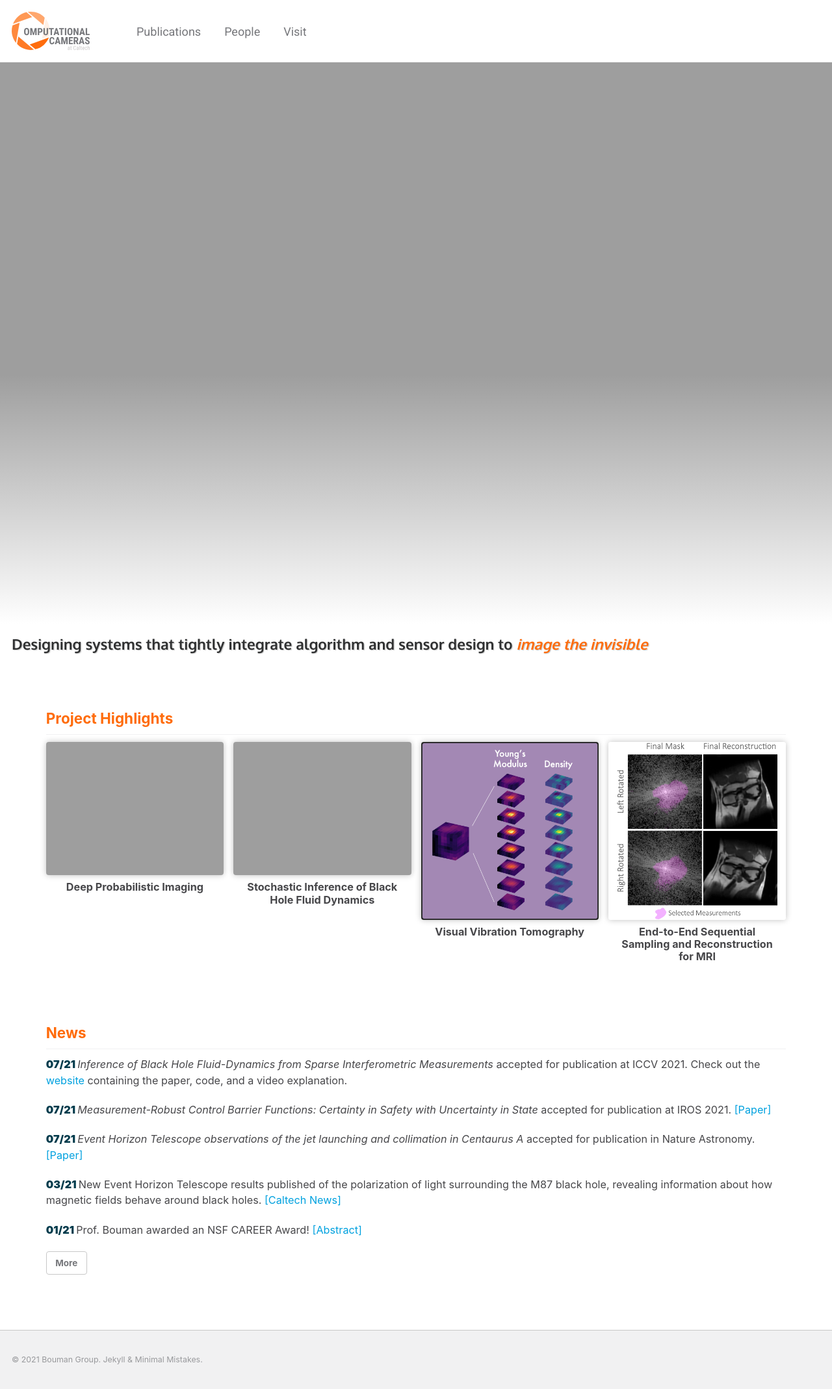
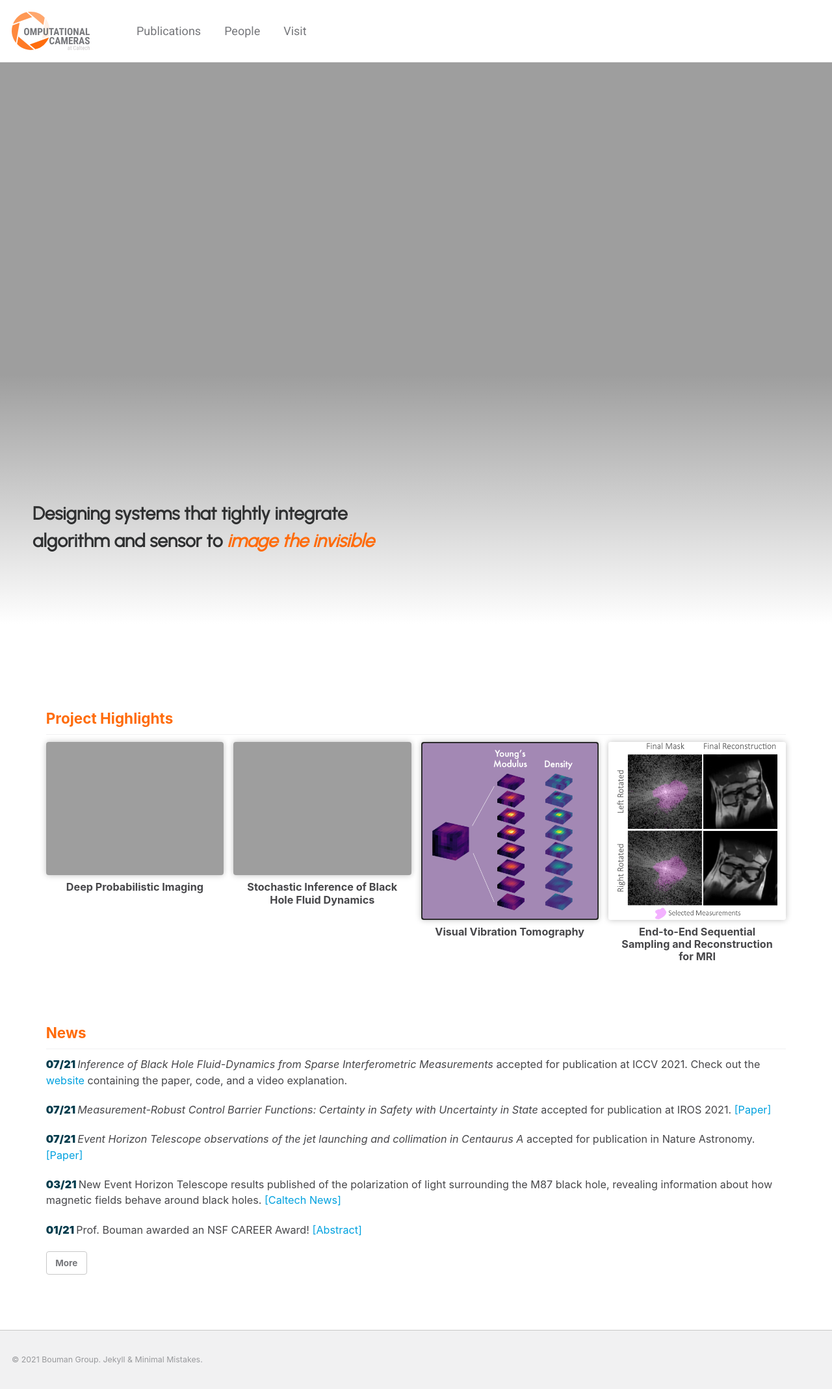
Before and after one commit to boumangroup/boumangroup.github.io, a Jekyll site: the page built from index.html, in a window 1280 px wide. Shown: the whole page at 65% size. Built offline with Jekyll 4.4.1, drawn with Linux system fonts in a browser that asks for light colours; a script that is not in the unit is left out; the list of posts is cut into pages by our own code.

Commit message:
restyle tagline

```diff
--- a/_includes/head.html
+++ b/_includes/head.html
@@ -18,7 +18,7 @@
 <!-- For all browsers -->
 <style>
   @import url('https://fonts.googleapis.com/css2?family=Roboto&family=Roboto+Condensed&display=swap');
-  @import url('https://fonts.googleapis.com/css2?family=Oxygen:wght@700&display=swap');
+  @import url('https://fonts.googleapis.com/css2?family=Urbanist&display=swap');
 </style>
 <link rel="stylesheet" href="{{ base_path }}/assets/css/main.css">
 
--- a/_includes/page__hero.html
+++ b/_includes/page__hero.html
@@ -56,7 +56,7 @@
     {% endif %} -->
     <!-- HARD CODED TAGLINE -->
     {% if page.tagline %}
-      <span><p class="page__lead">Designing systems that tightly integrate algorithm and sensor design to <font class="page__lead-emphasize"><em>image the invisible</em></font></p></span>
+      <div class="page__lead-container"><p class="page__lead">Designing systems that tightly integrate<br>algorithm and sensor to <font class="page__lead-emphasize"><em>image the invisible</em></font></p></div>
     {% endif %}
   </div>
   {% endif %}
--- a/assets/_scss/_page.scss
+++ b/assets/_scss/_page.scss
@@ -43,24 +43,27 @@
   }
 }
 
+.page__lead-container {
+  width: 60%;
+  margin-left: 50px;
+}
+
 .page__lead {
   width: 100%;
   font-family: $hero-font-family;
-  font-size: $type-size-4;
   font-weight: 700;
   color: $darker-gray;
-  text-shadow: 0.05em 0.05em 0.05em $light-gray;
 
-  @media screen and (max-width: 420px) {
-    font-size: 1.5vh;
+  @media (max-width: $large) {
+    font-size: $type-size-4;
   }
 
-  @media screen and (max-width: 360px) {
-    font-size: 1vh;
+  @media (min-width: $large) {
+    font-size: $type-size-3;
   }
 
-  @media screen and (max-width: 240px) {
-    font-size: 0.5vh;
+  @media (max-width: $medium-wide) {
+    visibility: hidden;
   }
 }
 
@@ -207,6 +210,8 @@
   background: -ms-linear-gradient(top,  rgba(255,255,255,0) 0%,rgba(255,255,255,1) 80%);
   background: linear-gradient(to bottom,  rgba(255,255,255,0) 0%,rgba(255,255,255,1) 80%);
   filter: progid:DXImageTransform.Microsoft.gradient( startColorstr='#00ffffff', endColorstr='#ffffff',GradientType=0 );
+  display: flex;
+  align-items: center;
 }
 
 .page__hero-image-gradient span {
--- a/assets/_scss/_variables.scss
+++ b/assets/_scss/_variables.scss
@@ -30,7 +30,7 @@ $garamond                   : Garamond, serif;
 
 $global-font-family         : $sans-serif;
 $header-font-family         : $sans-serif;
-$hero-font-family           : 'Oxygen', sans-serif;
+$hero-font-family           : 'Urbanist', sans-serif;
 $caption-font-family        : $serif;
 
 /* type scale */
--- a/index.html
+++ b/index.html
@@ -1,6 +1,5 @@
 ---
 layout: single
-classes: wide
 tagline: true
 header:
   image: group/lab.jpg
```
Also changed, not shown: assets/css/main.css, images/group/lab_header_image.png (added), 3 other files.
